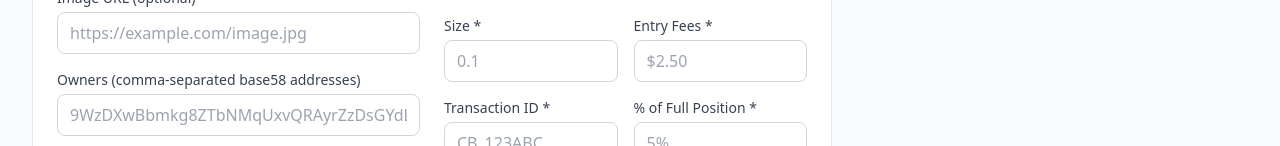
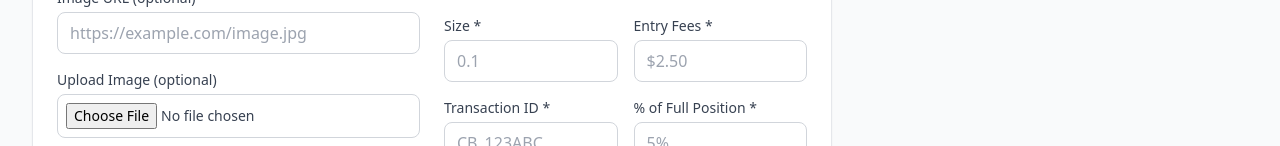
Before and after one commit to GlucoseDev-Bohdan/NFT-MVP, a React (Vite) app: page / in a window 1280 px wide. Shown: the part 654-800 px from the top of the page. Built offline with nearby package versions, Linux system fonts and the light colour scheme; no server answers; what @solana/web3.js would draw is missing.

Commit message:
add image upload on mint frontend

```diff
--- a/src/components/MintTab.tsx
+++ b/src/components/MintTab.tsx
@@ -160,6 +160,23 @@ export function MintTab({ onToast }: MintTabProps) {
                 className="w-full px-3 py-2 border border-gray-300 rounded-lg focus:ring-2 focus:ring-blue-500 focus:border-blue-500"
                 placeholder="https://example.com/image.jpg"
               />
+            </div>
+
+            {/* Upload Image */}
+            <div>
+              <label className="block text-sm font-medium text-gray-700 mb-1">
+                Upload Image (optional)
+              </label>
+              <input
+                type="file"
+                accept="image/*"
+                onChange={handleFileChange}
+                className="w-full text-sm text-gray-700 border border-gray-300 rounded-lg p-2 focus:ring-2 focus:ring-blue-500 focus:border-blue-500"
+              />
+              {uploading && <p className="text-xs text-gray-500 mt-1">Uploading image...</p>}
+              {selectedFile && !uploading && (
+                <p className="text-xs text-gray-500 mt-1">{selectedFile.name} selected</p>
+              )}
             </div>
 
             <div>
```
